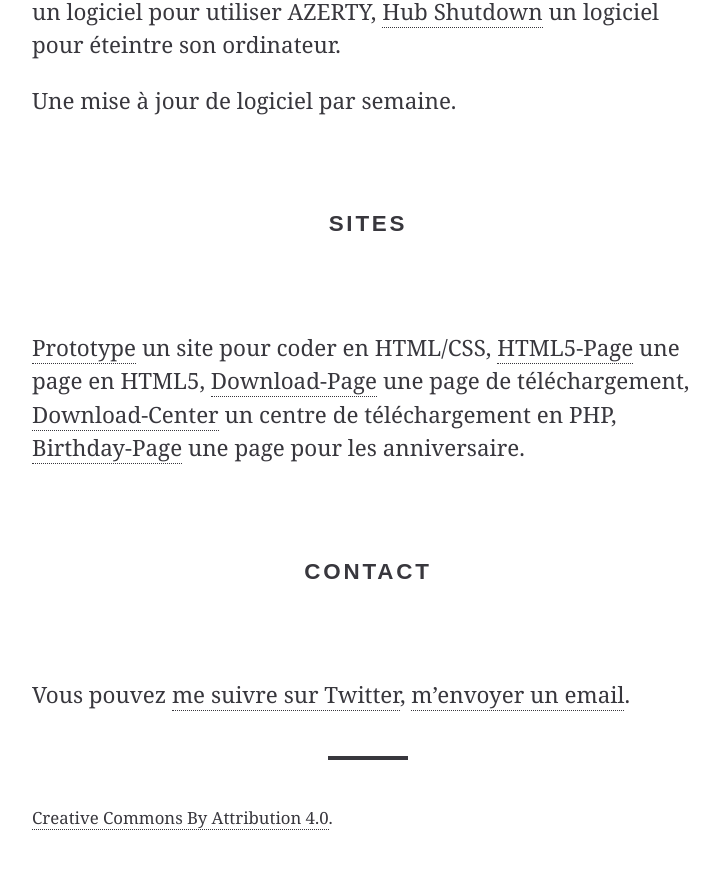
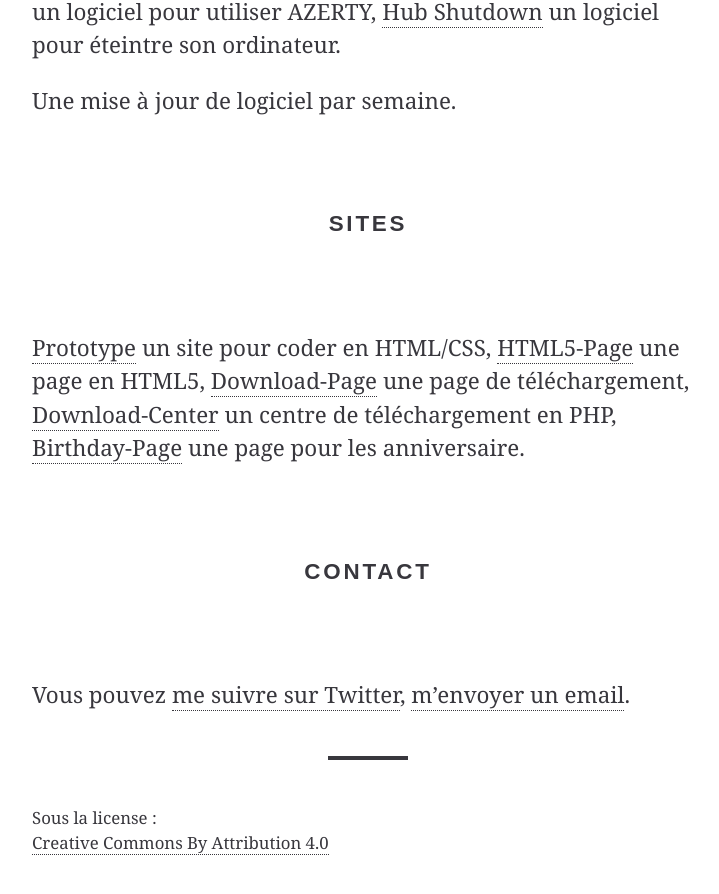
Before and after one commit to cedced19/cedced19.github.io, a Jekyll site: the page built from index.md, in a window 1280 px wide and 900 px high, scrolled down 1566 px. Shown: the top 894 px of the window, without its empty margins (272-991 px from the left). Built offline with Jekyll 4.4.1, drawn with Linux system fonts in a browser that asks for light colours; nearby versions of some CDN libraries.

Commit message:
Update footer.html

```diff
--- a/_includes/footer.html
+++ b/_includes/footer.html
@@ -1,3 +1,7 @@
 <footer class="footer-wrap" role="complementary">
-	<p><a href="http://creativecommons.org/licenses/by/4.0/">Creative Commons By Attribution 4.0</a>.</p>
+	<p>
+	Sous la license :
+	<br>
+	<a href="http://creativecommons.org/licenses/by/4.0/">Creative Commons By Attribution 4.0</a>
+	</p>
 </footer>
```
